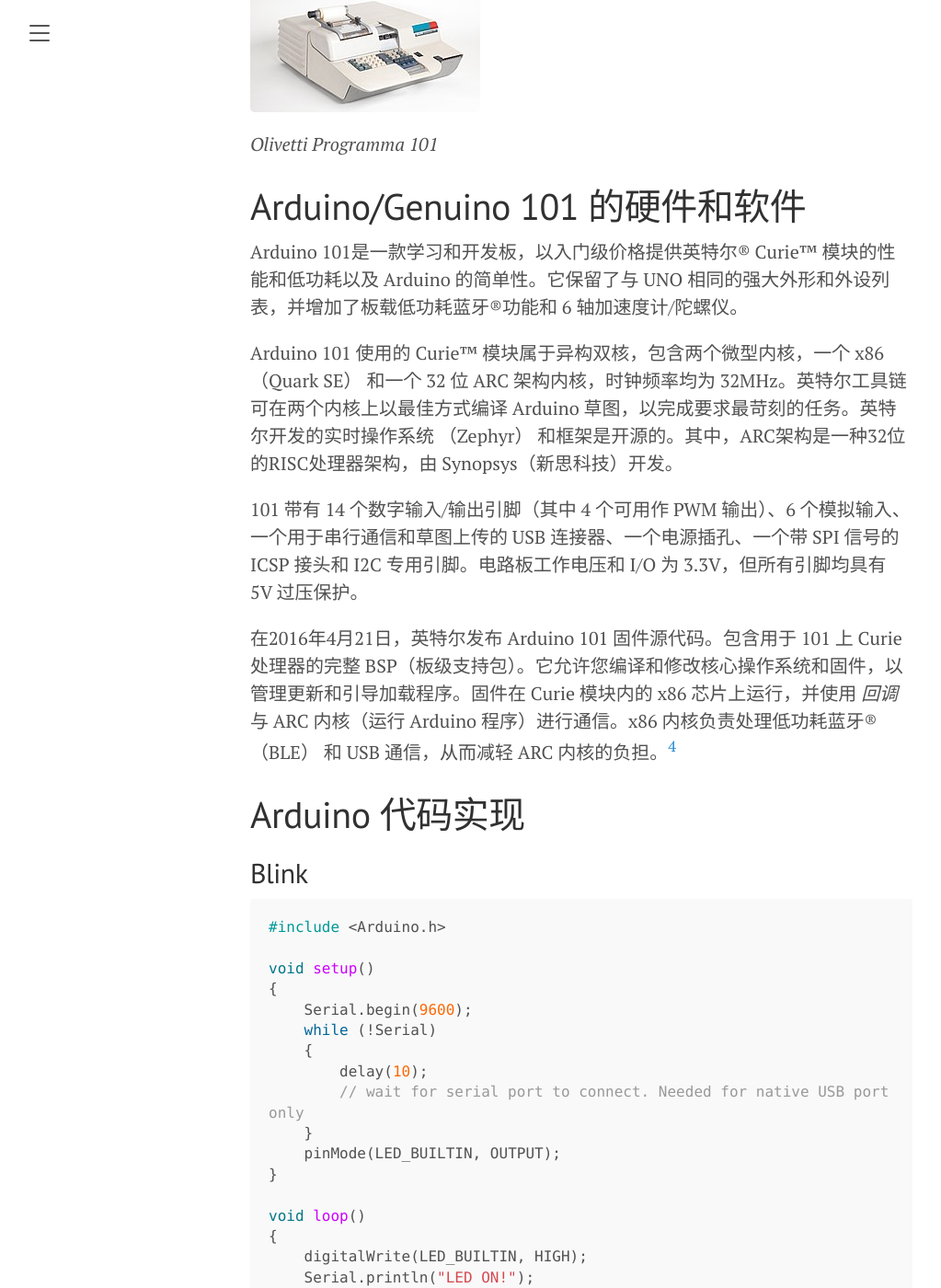
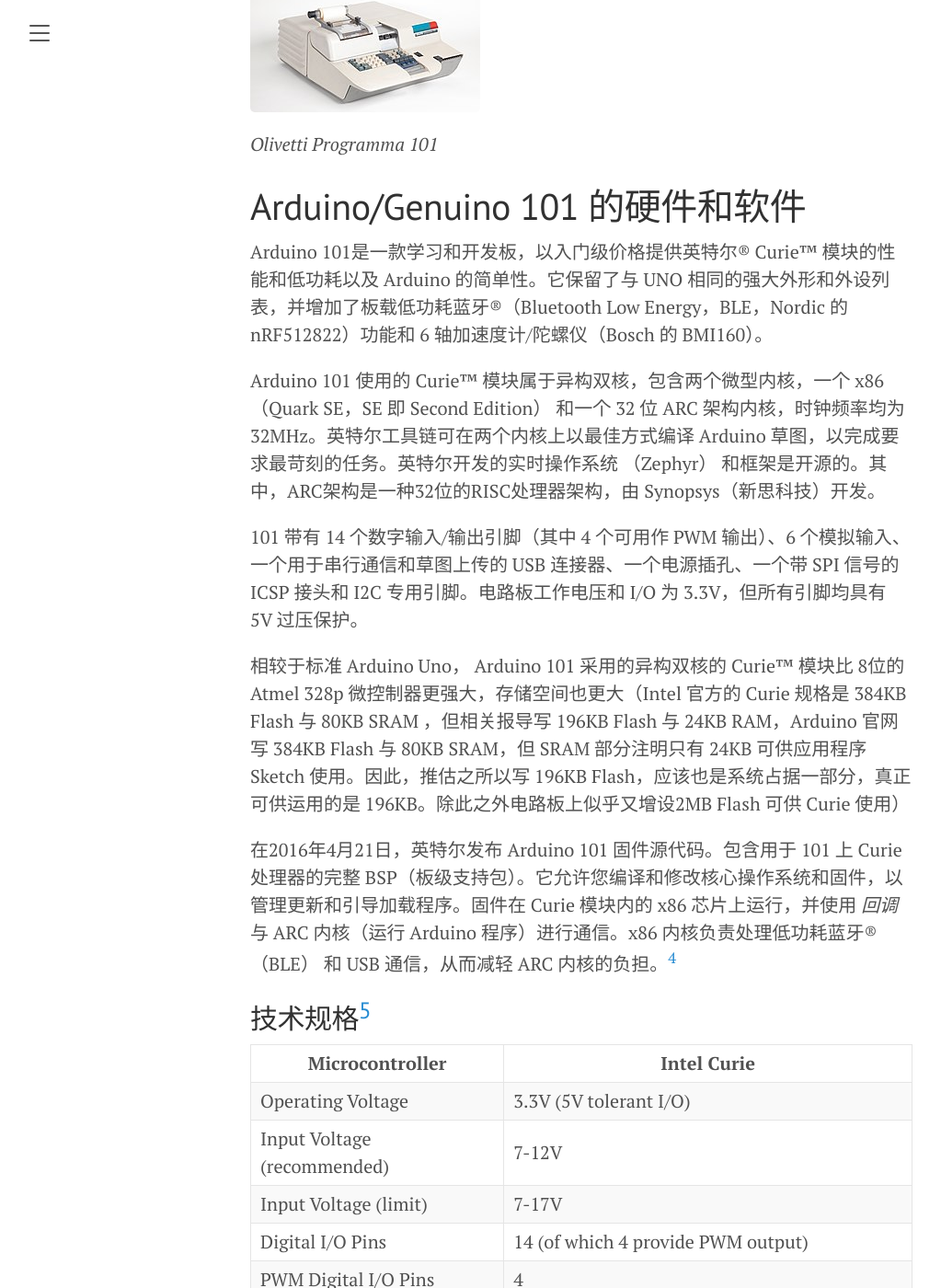
Before and after one commit to IcingTomato/icing.fun, a Jekyll site: the page built from _posts/2024-01-20-intel_genuino_101.markdown, in a window 1280 px wide and 1400 px high, scrolled down 1053 px. Shown: the whole window at 92% size, without its empty margins (8-1031 px from the left). Built offline with Jekyll 4.4.1, drawn with Linux system fonts in a browser that asks for light colours; some of the changed text lies outside the part shown.

Commit message:
Change: Change 20240120

```diff
--- a/_posts/2024-01-20-intel_genuino_101.markdown
+++ b/_posts/2024-01-20-intel_genuino_101.markdown
@@ -18,13 +18,35 @@ tags: intel x86 zh-cn
 
 # Arduino/Genuino 101 的硬件和软件
 
-Arduino 101是一款学习和开发板，以入门级价格提供英特尔® Curie™ 模块的性能和低功耗以及 Arduino 的简单性。它保留了与 UNO 相同的强大外形和外设列表，并增加了板载低功耗蓝牙®功能和 6 轴加速度计/陀螺仪。
+Arduino 101是一款学习和开发板，以入门级价格提供英特尔® Curie™ 模块的性能和低功耗以及 Arduino 的简单性。它保留了与 UNO 相同的强大外形和外设列表，并增加了板载低功耗蓝牙®（Bluetooth Low Energy，BLE，Nordic 的 nRF512822）功能和 6 轴加速度计/陀螺仪（Bosch 的 BMI160）。
 
-Arduino 101 使用的 Curie™ 模块属于异构双核，包含两个微型内核，一个 x86 （Quark SE） 和一个 32 位 ARC 架构内核，时钟频率均为 32MHz。英特尔工具链可在两个内核上以最佳方式编译 Arduino 草图，以完成要求最苛刻的任务。英特尔开发的实时操作系统 （Zephyr） 和框架是开源的。其中，ARC架构是一种32位的RISC处理器架构，由 Synopsys（新思科技）开发。
+Arduino 101 使用的 Curie™ 模块属于异构双核，包含两个微型内核，一个 x86 （Quark SE，SE 即 Second Edition） 和一个 32 位 ARC 架构内核，时钟频率均为 32MHz。英特尔工具链可在两个内核上以最佳方式编译 Arduino 草图，以完成要求最苛刻的任务。英特尔开发的实时操作系统 （Zephyr） 和框架是开源的。其中，ARC架构是一种32位的RISC处理器架构，由 Synopsys（新思科技）开发。
 
 101 带有 14 个数字输入/输出引脚（其中 4 个可用作 PWM 输出）、6 个模拟输入、一个用于串行通信和草图上传的 USB 连接器、一个电源插孔、一个带 SPI 信号的 ICSP 接头和 I2C 专用引脚。电路板工作电压和 I/O 为 3.3V，但所有引脚均具有 5V 过压保护。
 
+相较于标准 Arduino Uno， Arduino 101 采用的异构双核的 Curie™ 模块比 8位的 Atmel 328p 微控制器更强大，存储空间也更大（Intel 官方的 Curie 规格是 384KB Flash 与 80KB SRAM ，但相关报导写 196KB Flash 与 24KB RAM，Arduino 官网写 384KB Flash 与 80KB SRAM，但 SRAM 部分注明只有 24KB 可供应用程序 Sketch 使用。因此，推估之所以写 196KB Flash，应该也是系统占据一部分，真正可供运用的是 196KB。除此之外电路板上似乎又增设2MB Flash 可供 Curie 使用）
+
 在2016年4月21日，英特尔发布 Arduino 101 固件源代码。包含用于 101 上 Curie 处理器的完整 BSP（板级支持包）。它允许您编译和修改核心操作系统和固件，以管理更新和引导加载程序。固件在 Curie 模块内的 x86 芯片上运行，并使用 *回调* 与 ARC 内核（运行 Arduino 程序）进行通信。x86 内核负责处理低功耗蓝牙® （BLE） 和 USB 通信，从而减轻 ARC 内核的负担。[<sup>4</sup>](#jump4)
+
+## 技术规格[<sup>5</sup>](#jump5)
+
+| Microcontroller             | Intel Curie                                      |
+| --------------------------- | ------------------------------------------------ |
+| Operating Voltage           | 3.3V (5V tolerant I/O)                           |
+| Input Voltage (recommended) | 7-12V                                            |
+| Input Voltage (limit)       | 7-17V                                            |
+| Digital I/O Pins            | 14 (of which 4 provide PWM output)               |
+| PWM Digital I/O Pins        | 4                                                |
+| Analog Input Pins           | 6                                                |
+| DC Current per I/O Pin      | 20 mA                                            |
+| Flash Memory                | 196 kB                                           |
+| SRAM                        | 24 kB                                            |
+| Clock Speed                 | 32MHz                                            |
+| LED_BUILTIN                 | 13                                               |
+| Features                    | Bluetooth® Low Energy, 6-axis accelerometer/gyro |
+| Length                      | 68.6 mm                                          |
+| Width                       | 53.4 mm                                          |
+| Weight                      | 34 gr.                                           |
 
 # Arduino 代码实现
 
@@ -212,9 +234,36 @@ void loop()
 
 <img src="http://icing.fun/img/post/2024/01/20/3.gif" width="200">
 
+# 后记
+
+Arduino 101 于 2016年 Q1 季度发布。仅仅过去一年有余，在英特尔宣布 Galileo，Edison 和 Joule 模块停产一个月后，也草草停产 Curie 模块（07/17/2017）[<sup>6</sup>](#jump6)，只能说是非常可惜，英特尔宏图壮志准备在 IoT 领域大展拳脚，但是却因为种种原因，最终只能黯然收场。
+
+<img src="http://icing.fun/img/post/2024/01/20/Intel-Curie-Arduino-101-Discontinued.webp" width="200">
+*图片源自[Intel Curie Module, Arduino 101 Board Are Being Discontinued (Too) - CNX Software](https://www.cnx-software.com/2017/07/26/intel-curie-module-arduino-101-boards-are-being-discontinued-too/)*
+
+《Arduino程序设计基础》 的作者 陈吕洲 先生对 Arduino 101 抱有极高的评价：Genuino 101是一个极具特色的Arduino开发板，它基于Intel Curie模组，不仅有着和Arduino UNO一样特性和外设，还集成了低功耗蓝牙（BLE）和六轴姿态传感器（IMU）功能，借助intel Curie模组上模式匹配引擎，甚至可以进行机器学习操作。因此使用Genuino 101，可以完成一些传统单片机或者Arduino难以胜任的工作，制作更为惊艳的作品。为此他本人还专门为 Arduino 101 著书 —— 《Arduino 101 开发入门》[<sup>7</sup>](#jump7)。
+
+不过 Arduino 101 也有三点比标准 Arduino Uno 差[<sup>8</sup>](#jump8)：
+
+- 只有4组 PWM 脉宽调变输出，Uno 有6组；
+- 没有任何的 EEPROM 存储，Uno 至少还有1KB可以使用；
+- 单一 I/O 的电流驱动能力最高仅4mA，Uno 可到20mA。
+
+所以 Curie 只是引脚排列与 Arduino 相仿，不能完全保证原有设计电路或者 Arduino Shield可完全相容（兼容）沿用、续用。
+
+如果再与 MediaTek 的 LinkIt ONE 小比一下，LinkIt One也有效能更佳的处理器核心与更多容量的存储，且依然提供EEPROM 可用，但 PWM 方面则只有2组。当然，LinkIt ONE 强在无线通讯（日后会测评一下），如 GPRS、Wi-Fi、GPS等，Curie 略强在惯性感测。
+
+英特尔似乎在 IoT 领域并没有取得太大的成就，但是英特尔的 x86 芯片却是世界上最流行的 CPU 架构，这也是英特尔的核心竞争力，所以英特尔在 IoT 领域的失败并不会影响到英特尔的核心业务，但是英特尔的 IoT 产品却是非常有趣的，比如 Edison、Galileo、Curie、Arduino 101 等等，这些产品都是英特尔的 IoT 产品，但是英特尔并没有将这些产品做成一个系列，而是分散在各个不同的系列中，这也是英特尔在 IoT 领域失败的一个原因。
+
+笔者手上的 Genuino 101 是 2021年在 SeeedStudio 任职时，从 FAE 仓库里找到的，当时已经停产了，但是还是有一些库存，所以就拿了一块回来，但是一直没有时间去折腾，直到最近才拿出来玩一玩，但是发现 Arduino 101 的资料实在是太少了，所以就写了这篇文章，谨此纪念一家伟大的公司一个伟大的产品。
+
 # 引用
 
 1. <span id="jump1"><a href="https://en.wikipedia.org/wiki/List_of_Arduino_boards_and_compatible_systems#cite_note-Arduino_101-6">List of Arduino boards and compatible systems - Wikipedia</a></span>
 2. <span id="jump2"><a href="https://en.wikipedia.org/wiki/Programma_101">Programma 101 - Wikipedia</a></span>
 3. <span id="jump3"><a href="https://massimobanzi.com/about/">Massimo Banzi - massimobanzi.com</a></span>
 4. <span id="jump4"><a href="https://blog.arduino.cc/2016/04/21/intel-releases-the-arduino-101-firmware-source-code/">Intel releases the Arduino 101 firmware source code - Arduino</a></span>
+5. <span id="jump5"><a href="https://www.arduino.cc/en/Main/ArduinoBoard101">Arduino 101 - Arduino</a></span>
+6. <span id="jump6"><a href="https://ark.intel.com/content/www/cn/zh/ark/products/92347/arduino-101.html">Arduino 101 - Intel</a></span>
+7. <span id="jump7"><a href="https://clz.me/101-book/">《Arduino 101 开发入门》 - XX到此一游</a></span>
+8. <span id="jump8"><a href="https://makerpro.cc/2015/10/arduino-101-review/">Arduino 101擁抱Intel Curie核心 優缺點比一比 - 陸向陽 MakerPro</a></span>
```
Also changed, not shown: img/post/2024/01/20/Intel-Curie-Arduino-101-Discontinued.webp (added).
